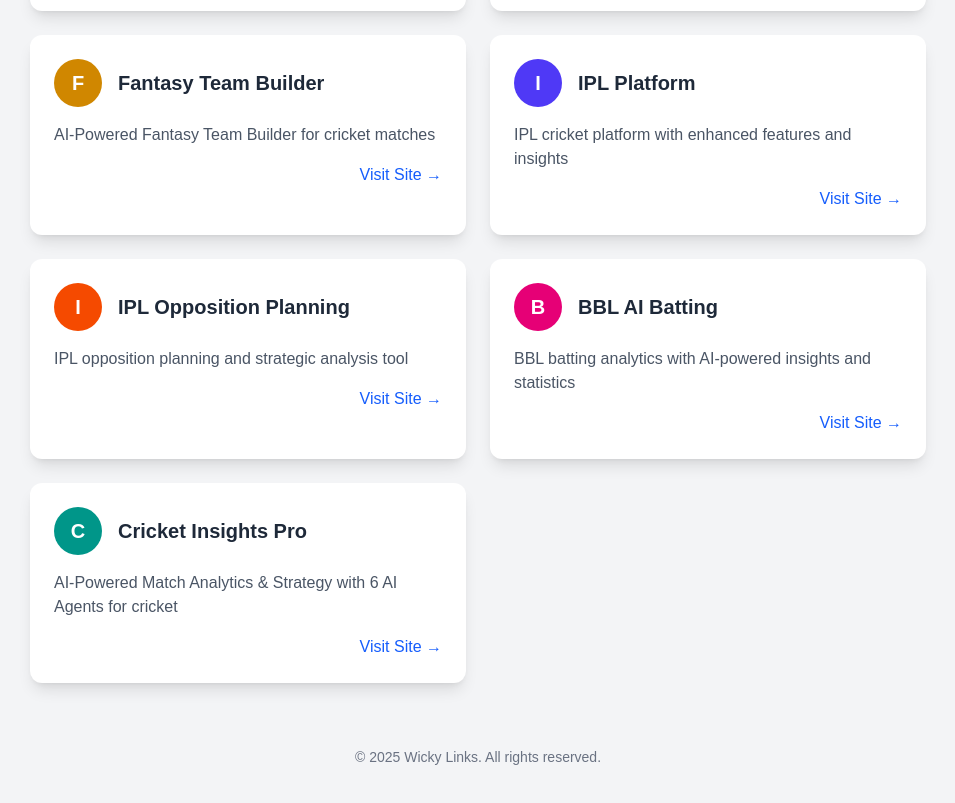
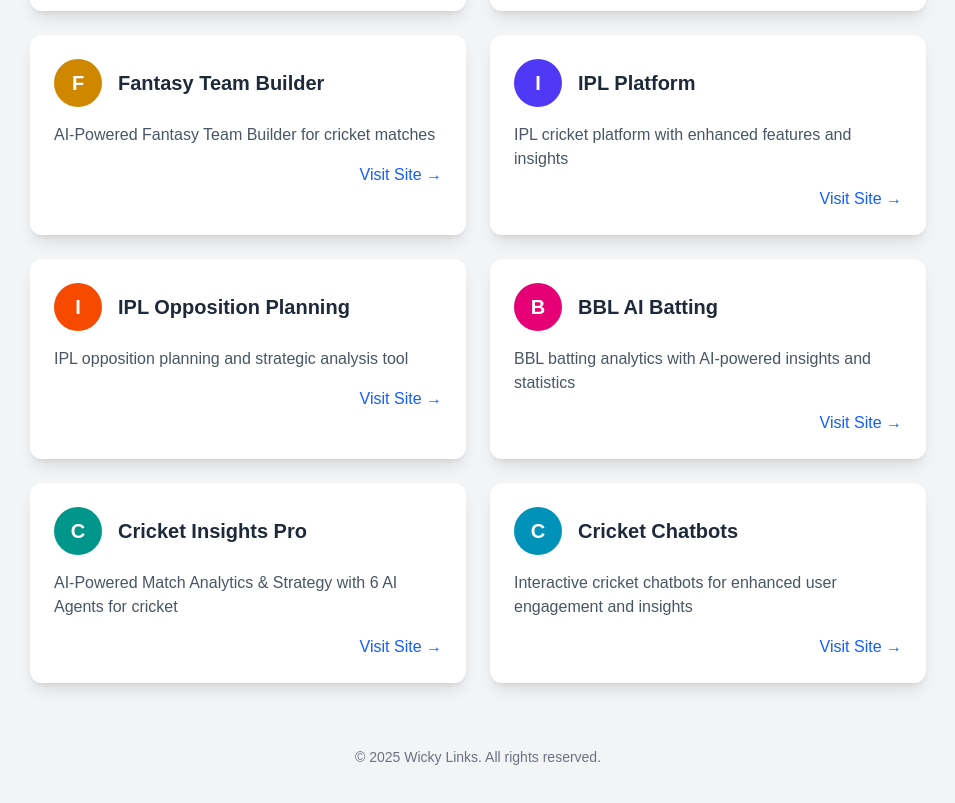
Before and after one commit to wickyaf123/wicky_links, a Next.js app: page / in a window 1280 px wide. Shown: the part 593-1396 px from the top of the page, without its empty margins (162-1117 px from the left). Built offline with nearby package versions, Linux system fonts and the light colour scheme.

Commit message:
Add Cricket Chatbots link

```diff
--- a/src/app/page.tsx
+++ b/src/app/page.tsx
@@ -54,6 +54,12 @@ export default function Home() {
       description: "AI-Powered Match Analytics & Strategy with 6 AI Agents for cricket",
       color: "bg-teal-600",
     },
+    {
+      name: "Cricket Chatbots",
+      url: "https://chatbots-cric-hor-frontend.vercel.app/",
+      description: "Interactive cricket chatbots for enhanced user engagement and insights",
+      color: "bg-cyan-600",
+    },
   ];
 
   return (
```
